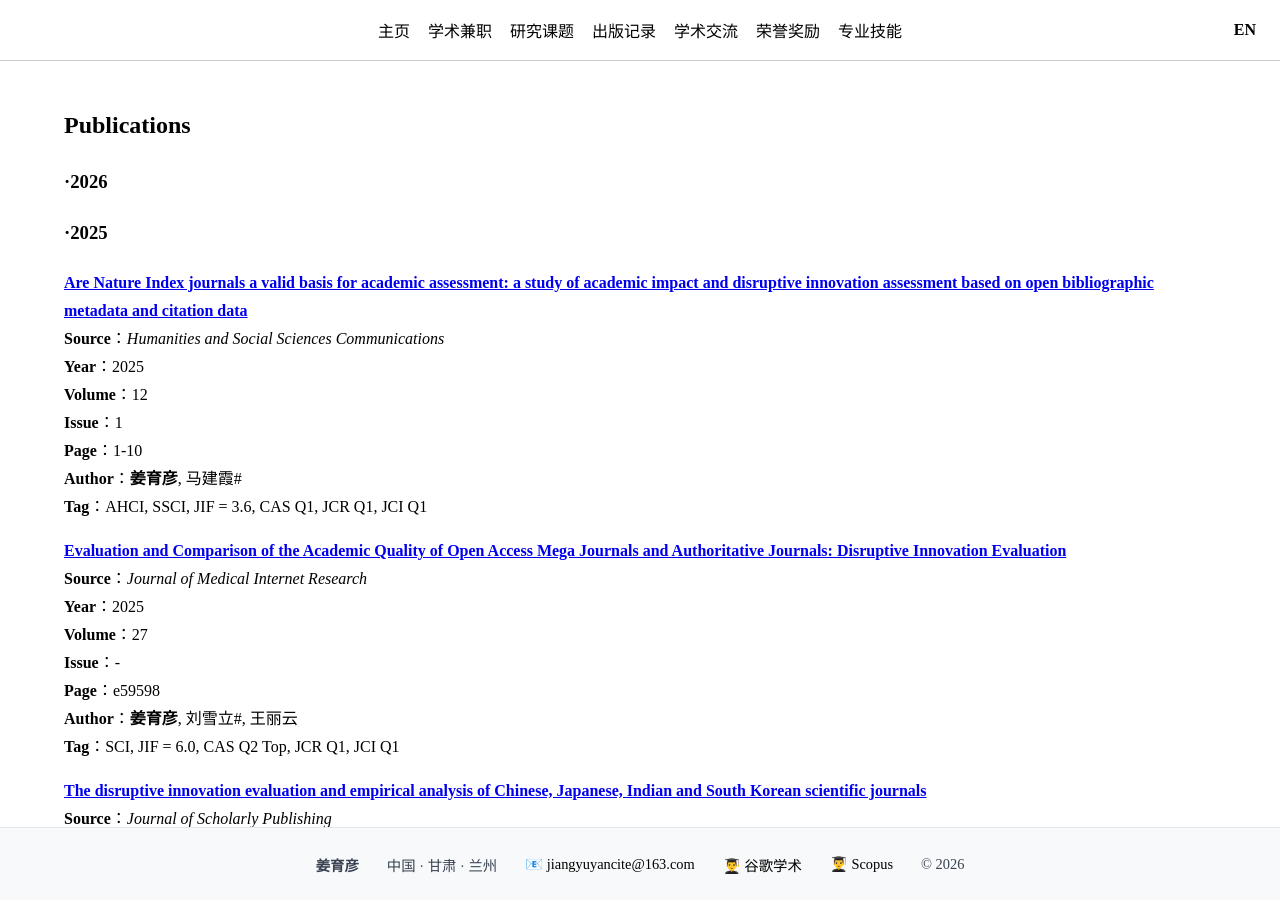
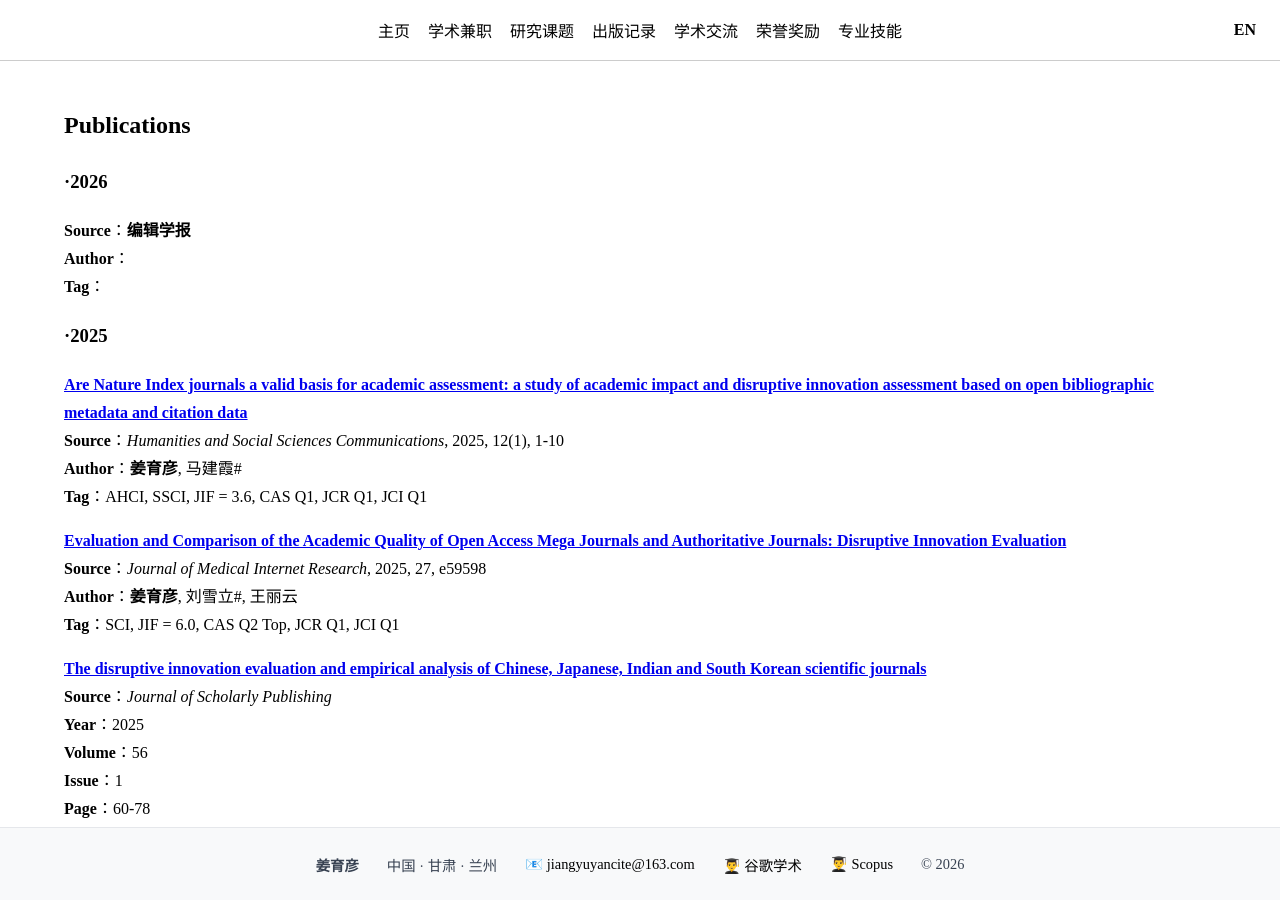
Before and after one commit to jiang-yuyan/Yuyan-Jiang-CV, a Jekyll site: the page built from publication/publications-zh.md, in a window 1280 px wide and 900 px high. Built offline with Jekyll 4.4.1, drawn with Linux system fonts in a browser that asks for light colours; some of the changed text lies outside the part shown.

Commit message:
updata pub

```diff
--- a/publication/publications-zh.md
+++ b/publication/publications-zh.md
@@ -6,24 +6,20 @@ title: publications-zh
 ## Publications
 
 <h3 id="publications-2026">·2026</h3>
+[]()
+**Source**：**编辑学报**
+**Author**：
+**Tag**：
 
 <h3 id="publications-2025">·2025</h3>
 
 [**Are Nature Index journals a valid basis for academic assessment: a study of academic impact and disruptive innovation assessment based on open bibliographic metadata and citation data**](http://www.nature.com/articles/s41599-025-05387-6)
-**Source**：*Humanities and Social Sciences Communications*
-**Year**：2025
-**Volume**：12
-**Issue**：1
-**Page**：1-10
+**Source**：*Humanities and Social Sciences Communications*, 2025, 12(1), 1-10
 **Author**：__姜育彦__, 马建霞#
 **Tag**：AHCI, SSCI, JIF = 3.6, CAS Q1, JCR Q1, JCI Q1
 
 [**Evaluation and Comparison of the Academic Quality of Open Access Mega Journals and Authoritative Journals: Disruptive Innovation Evaluation**](https://www.jmir.org/2025/1/e59598)
-**Source**：*Journal of Medical Internet Research*
-**Year**：2025
-**Volume**：27
-**Issue**：-
-**Page**：e59598
+**Source**：*Journal of Medical Internet Research*, 2025, 27, e59598
 **Author**：__姜育彦__, 刘雪立#, 王丽云
 **Tag**：SCI, JIF = 6.0, CAS Q2 Top, JCR Q1, JCI Q1
 
@@ -104,11 +100,7 @@ title: publications-zh
 <h3 id="publications-2023">·2023</h3>
 
 [**A construction and empirical research of the journal disruption index based on open citation data**](https://link.springer.com/article/10.1007/s11192-023-04737-y)
-**Source**：*Scientometrics*
-**Year**：2023
-**Volume**：128
-**Issue**：7
-**Page**：3935-3958
+**Source**：*Scientometrics*, 2023, 128(7), 3935-3958
 **Author**：__姜育彦__, 刘雪立#
 **Tag**：SCI, JIF = 3.9, CAS Q3, JCR Q1, JCI Q1, AJG 2★
 
```
Also changed, not shown: publication/publications.md (+6 -28 lines).
